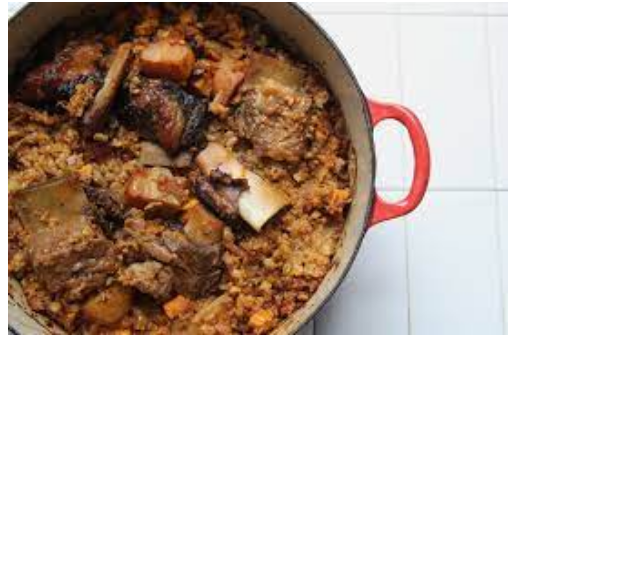
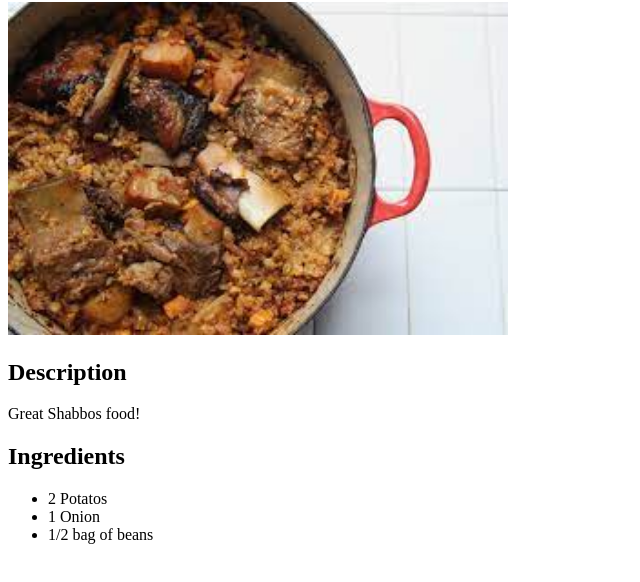
Before and after one commit to YMK613/odin-recipes-v3, a plain HTML site: page recipes/cholent.html in a window 1280 px wide. Shown: the part 78-660 px from the top of the page, without its empty margins (0-640 px from the left). Drawn offline with Linux system fonts and the light colour scheme.

Commit message:
added unordered list

```diff
--- a/recipes/cholent.html
+++ b/recipes/cholent.html
@@ -9,5 +9,13 @@
 <body>
     <h1>Cholent K</h1>
     <img src="../img/pic-cholent_k.jpeg" alt="Cholent K" width="500">
+    <h2>Description</h2>
+    <p>Great Shabbos food!</p>
+    <h2>Ingredients</h2>
+    <ul>
+        <li>2 Potatos</li>
+        <li>1 Onion</li>
+        <li>1/2 bag of beans</li>
+    </ul>
 </body>
 </html>
```
